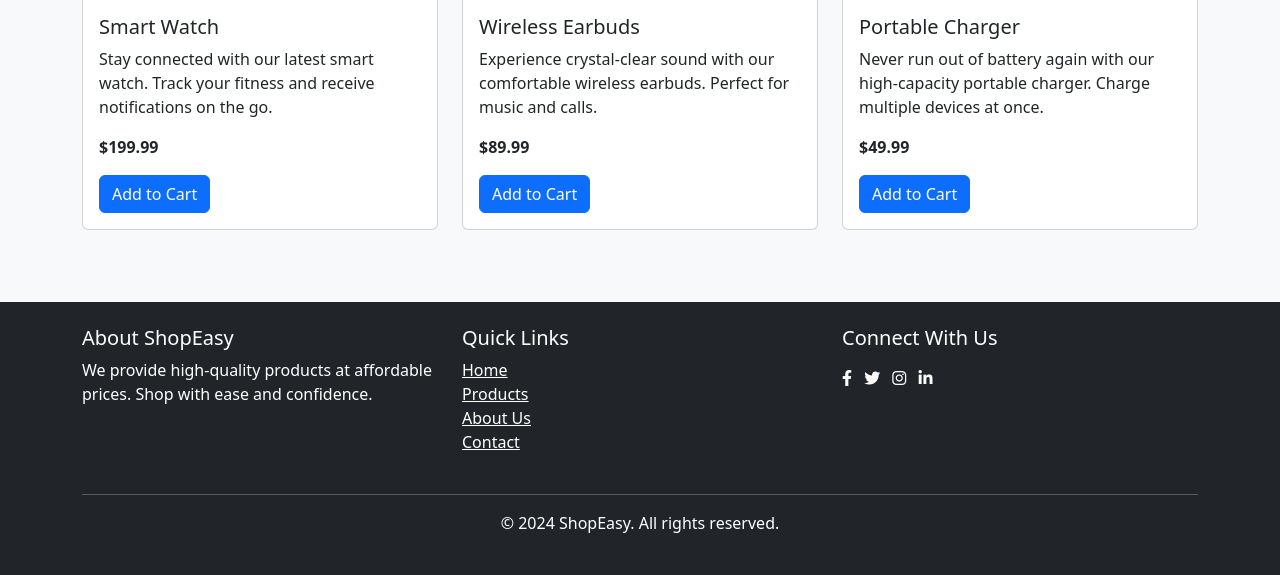
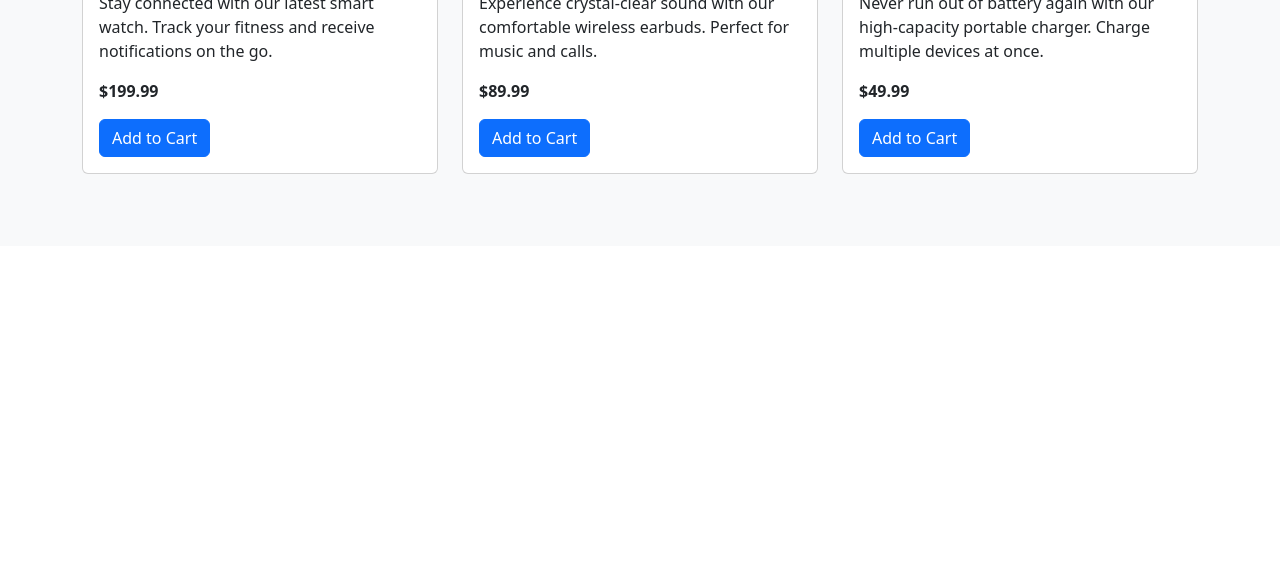
Before and after one commit to nicobrch/web-dev, a Node project: template views/index.handlebars in a window 1280 px wide. Shown: the part 830-1405 px from the top of the page. After the commit the page ends 1004 px from the top, so only its background shows below. Run offline with Node 20 templates, Linux system fonts and the light colour scheme; the template is opened without the code that fills it, so the values that code supplies are empty; some libraries are stand-ins or nearby versions.

Commit message:
Re estructurar archivos

```diff
--- a/views/layouts/main.handlebars
+++ b/views/layouts/main.handlebars
@@ -9,9 +9,7 @@
     <link rel="stylesheet" href="/public/styles/index.css" type="text/css">
 </head>
 <body class="bg-light">
-    {{> navbar}}
     {{{body}}}
-    {{> footer}}
     <script src="https://cdn.jsdelivr.net/npm/bootstrap@5.3.3/dist/js/bootstrap.bundle.min.js" integrity="sha384-YvpcrYf0tY3lHB60NNkmXc5s9fDVZLESaAA55NDzOxhy9GkcIdslK1eN7N6jIeHz" crossorigin="anonymous"></script>
 </body>
 </html>
--- a/views/partials/footer.handlebars
+++ /dev/null
@@ -1,32 +0,0 @@
-<footer class="bg-dark text-white py-4">
-    <div class="container">
-        <div class="row">
-            <div class="col-md-4">
-                <h5>About ShopEasy</h5>
-                <p>We provide high-quality products at affordable prices. Shop with ease and confidence.</p>
-            </div>
-            <div class="col-md-4">
-                <h5>Quick Links</h5>
-                <ul class="list-unstyled">
-                    <li><a href="#" class="text-white">Home</a></li>
-                    <li><a href="#" class="text-white">Products</a></li>
-                    <li><a href="#" class="text-white">About Us</a></li>
-                    <li><a href="#" class="text-white">Contact</a></li>
-                </ul>
-            </div>
-            <div class="col-md-4">
-                <h5>Connect With Us</h5>
-                <div class="mt-3">
-                    <a href="#" class="text-white me-2"><i class="fab fa-facebook-f"></i></a>
-                    <a href="#" class="text-white me-2"><i class="fab fa-twitter"></i></a>
-                    <a href="#" class="text-white me-2"><i class="fab fa-instagram"></i></a>
-                    <a href="#" class="text-white"><i class="fab fa-linkedin-in"></i></a>
-                </div>
-            </div>
-        </div>
-        <hr class="mt-4">
-        <div class="text-center">
-            <p>&copy; 2024 ShopEasy. All rights reserved.</p>
-        </div>
-    </div>
-</footer>
--- a/views/partials/navbar.handlebars
+++ /dev/null
@@ -1,29 +0,0 @@
-<nav class="navbar navbar-expand-lg navbar-light bg-light">
-    <div class="container">
-        <a class="navbar-brand" href="/">ShopEasy</a>
-        <button class="navbar-toggler" type="button" data-bs-toggle="collapse" data-bs-target="#navbarNav" aria-controls="navbarNav" aria-expanded="false" aria-label="Toggle navigation">
-            <span class="navbar-toggler-icon"></span>
-        </button>
-        <div class="collapse navbar-collapse" id="navbarNav">
-            <ul class="navbar-nav ms-auto">
-                <li class="nav-item">
-                    <a class="nav-link" href="#">Products</a>
-                </li>
-                <li class="nav-item">
-                    <a class="nav-link" href="#">About</a>
-                </li>
-                <li class="nav-item">
-                    <a class="nav-link" href="#">Contact</a>
-                </li>
-            </ul>
-            <div class="d-flex">
-                <button class="btn btn-outline-primary me-2">
-                    <a class="nav-link" href="/login">Log In</a>
-                </button>
-                <button class="btn btn-primary">
-                    <a class="nav-link" href="/register">Register</a>
-                </button>
-            </div>
-        </div>
-    </div>
-</nav>
```
Also changed, not shown: routes/index.js (deleted, +0 -9 lines), routes/login.js (deleted, +0 -33 lines), routes/register.js (deleted, +0 -29 lines), services/user.service.js (deleted, +0 -27 lines), utils/db.js (deleted, +0 -15 lines), views/layouts/login.handlebars (deleted, +0 -16 lines), views/login.handlebars (deleted, +0 -24 lines), views/register.handlebars (deleted, +0 -28 lines), .github/workflows/deploy.yml (deleted), db.sqlite (deleted), 1 other file.
